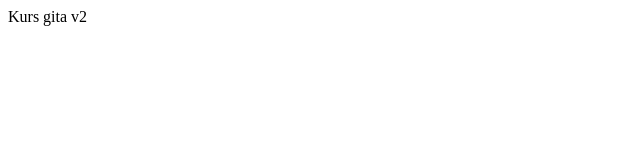
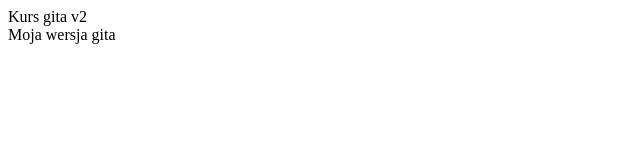
Before and after one commit to BrygadaJR/tutorial, a plain HTML site: page indexremas.html in a window 1280 px wide. Shown: the whole page, without its empty margins (0-640 px from the left). Drawn offline with Linux system fonts and the light colour scheme.

Commit message:
coś nowego

```diff
--- a/indexremas.html
+++ b/indexremas.html
@@ -6,5 +6,6 @@
 </head>
 <body>
     <div>Kurs gita v2</div>
+    <div>Moja wersja gita</div>
 </body>
 </html>
```
